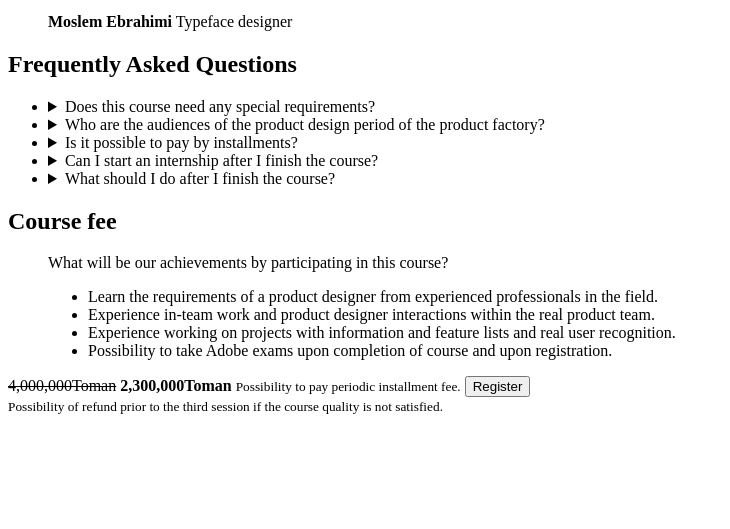
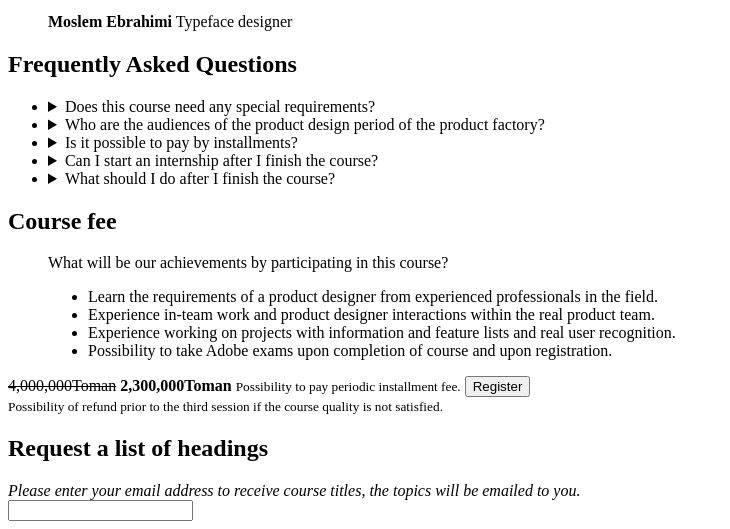
Before and after one commit to cactusnik/product-factory, a plain HTML site: page index.html in a window 1280 px wide. Shown: the part 6420-6949 px from the top of the page, without its empty margins (0-730 px from the left). Before the commit the page ends 6843 px from the top, so only its background shows below. Drawn offline with Linux system fonts and the light colour scheme.

Commit message:
Create subsciption section

```diff
--- a/index.html
+++ b/index.html
@@ -498,5 +498,13 @@ We will also discuss problem solving techniques together and understand the conc
         <small class="fee__possibility">Possibility of refund prior to the third session if the course quality is not satisfied.</small>
       </footer>
     </section>
+
+    <section class="subscription">
+      <h2 class="subscription__title">Request a list of headings</h2>
+      <em>Please enter your email address to receive course titles, the topics will be emailed to you.</em>
+      <form class="subscription__form">
+        <input class="subscription__input" type="email" name="email" inputmode="email" />
+      </form>
+    </section>
   </body>
 </html>
```
